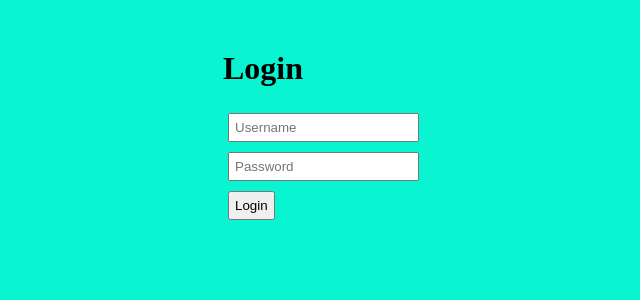
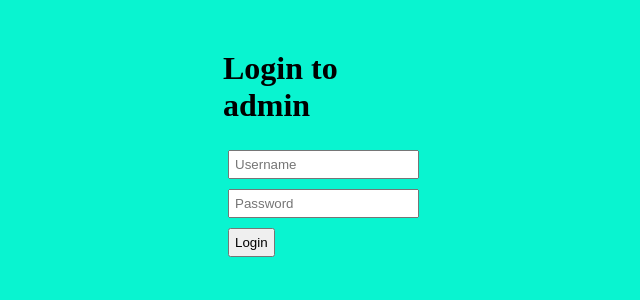
Before and after one commit to thanhdat122/updata, a PHP site: page / in a window 1280 px wide. Shown: the top 300 px of the page, without its empty margins (332-972 px from the left). Run offline with PHP 8.4, Linux system fonts and the light colour scheme.

Commit message:
Update index.php

```diff
--- a/index.php
+++ b/index.php
@@ -11,7 +11,7 @@
 
 <body class="login">
     <div class="login">
-        <h1>Login</h1>
+        <h1>Login to admin</h1>
         <form action="managing.php" method="POST">
             <input type="text" name="aduser" placeholder="Username"> <br>
             <input type="password" name="adpass" placeholder="Password"> <br>
```
